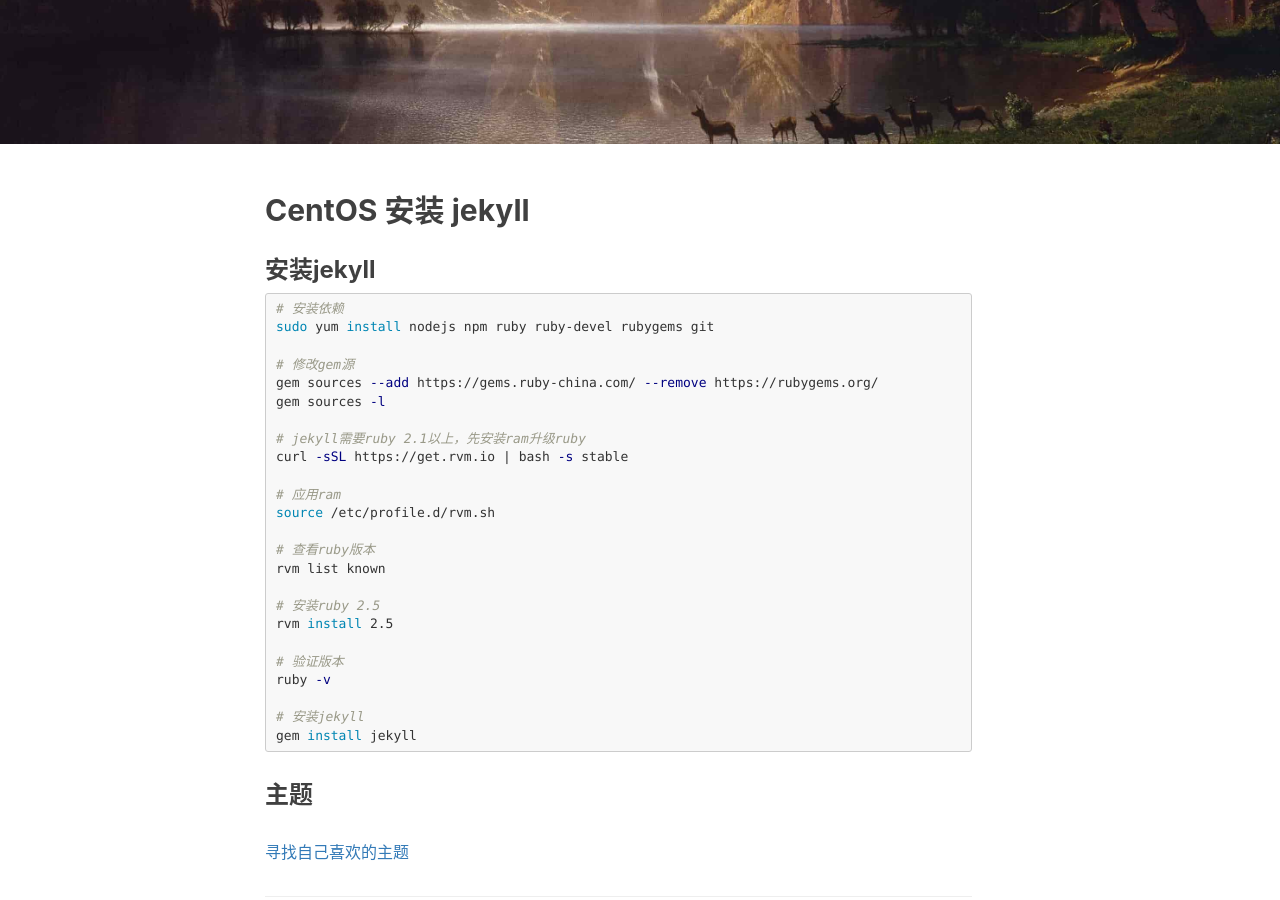
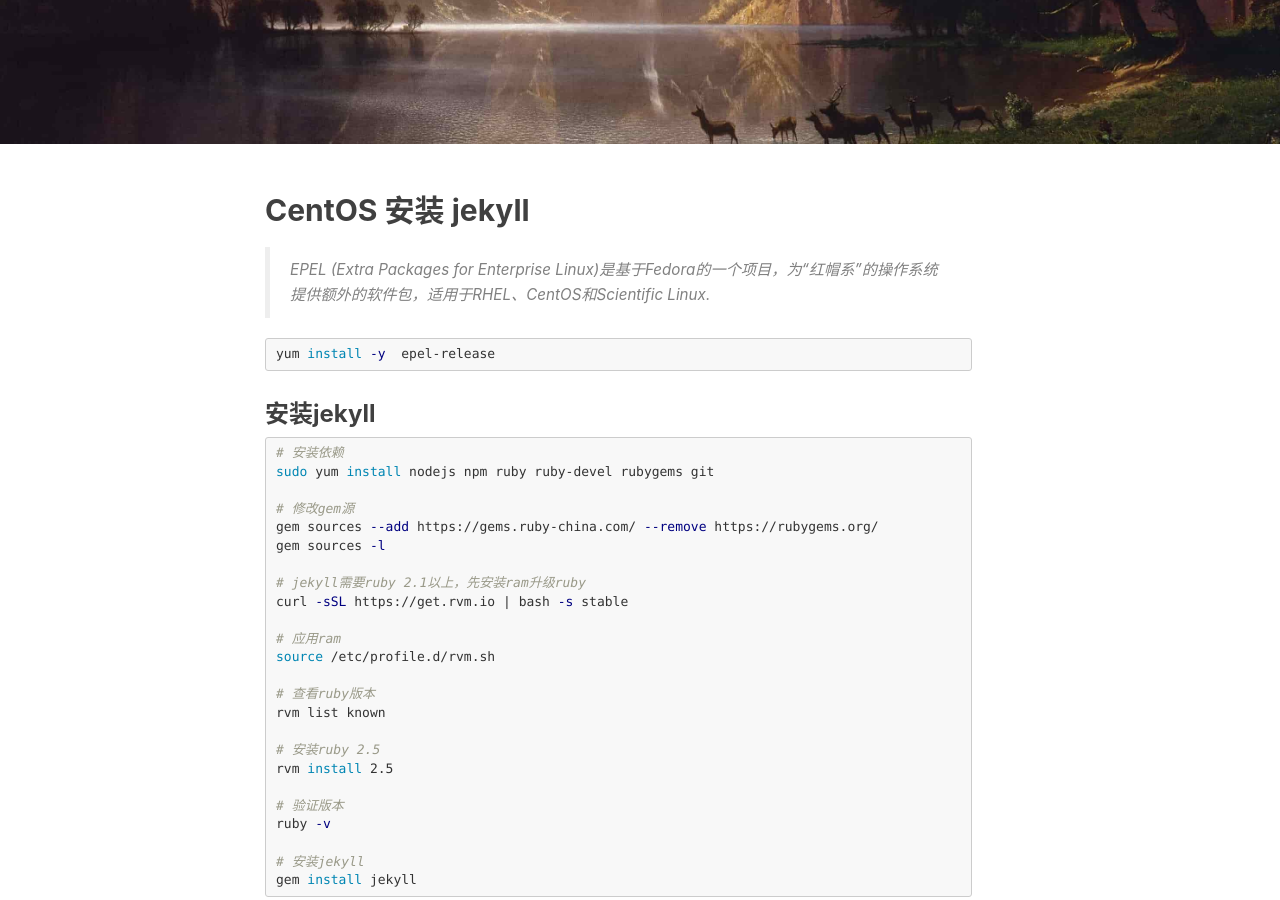
Before and after one commit to tangheng1995/tangheng1995.github.io, a Jekyll site: the page built from _posts/2019-06-01-CentOS-install-jekyll.md, in a window 1280 px wide and 900 px high, scrolled down 379 px. Built offline with Jekyll 4.4.1, drawn with Linux system fonts in a browser that asks for light colours; nearby versions of some CDN libraries; comment, search, counter and statistics services are not loaded.

Commit message:
update *.md

````diff
--- a/_posts/2019-06-01-CentOS-install-jekyll.md
+++ b/_posts/2019-06-01-CentOS-install-jekyll.md
@@ -10,6 +10,12 @@ tags: centos jekyll blog github
 ---
 
 ## CentOS 安装 jekyll
+
+> EPEL (Extra Packages for Enterprise Linux)是基于Fedora的一个项目，为“红帽系”的操作系统提供额外的软件包，适用于RHEL、CentOS和Scientific Linux.
+
+```shell
+yum install -y  epel-release
+```
 
 ### 安装jekyll
 
````
